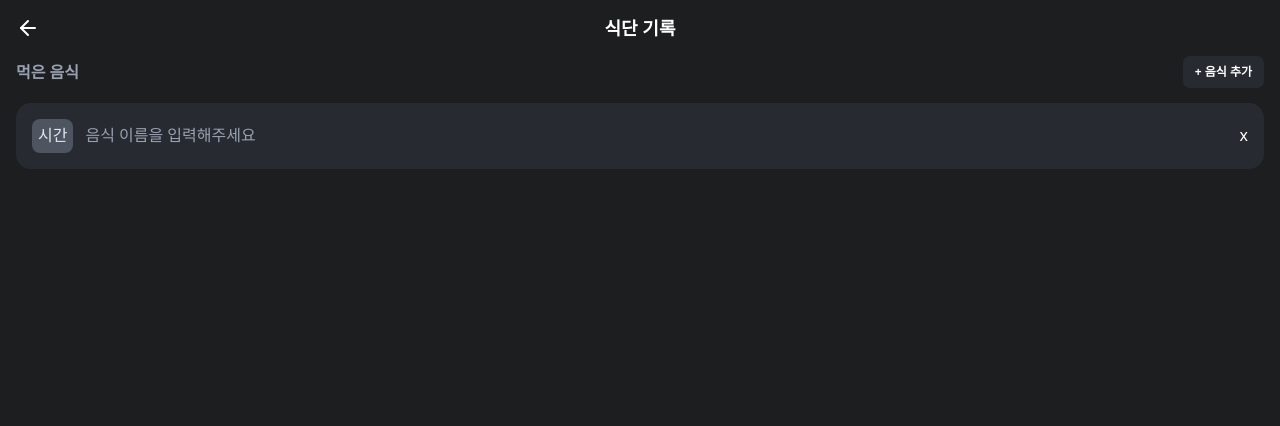
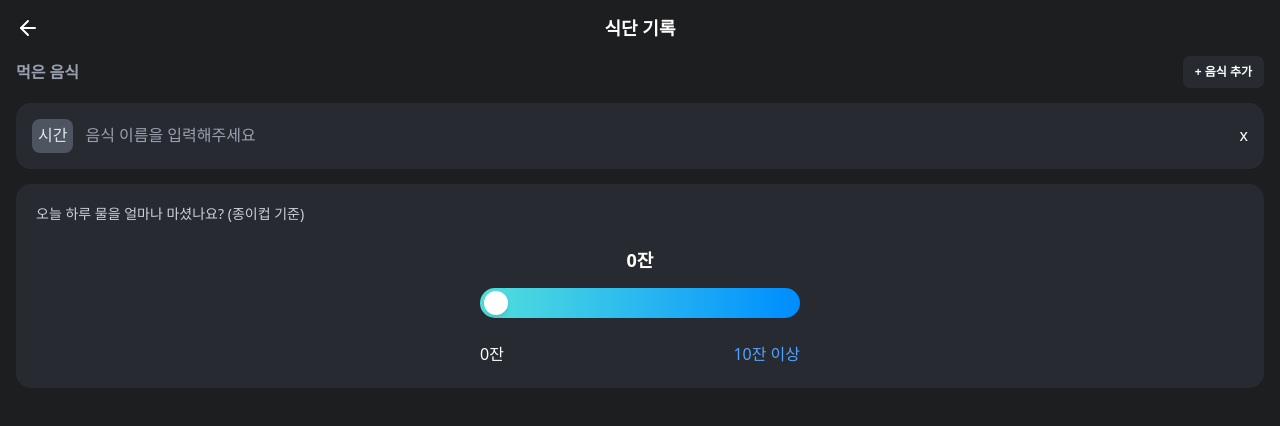
Before and after one commit to depromeet/dpm17-team4-client, a Next.js app in the folder web/: page /lifestyle in a window 1280 px wide. Shown: the top 426 px of the page. Built offline with nearby package versions, Linux system fonts and the light colour scheme.

Commit message:
feat: page.tsx 에 추가

```diff
--- a/web/src/app/(record)/lifestyle/page.tsx
+++ b/web/src/app/(record)/lifestyle/page.tsx
@@ -1,11 +1,13 @@
 'use client';
 
 import { FoodTextField } from './_components/FoodTextField';
+import { WaterForm } from './_components/WaterForm';
 
 export default function LifestylePage() {
   return (
     <div className="min-h-screen bg-gray-900">
       <FoodTextField />
+      <WaterForm />
     </div>
   );
 }
```
